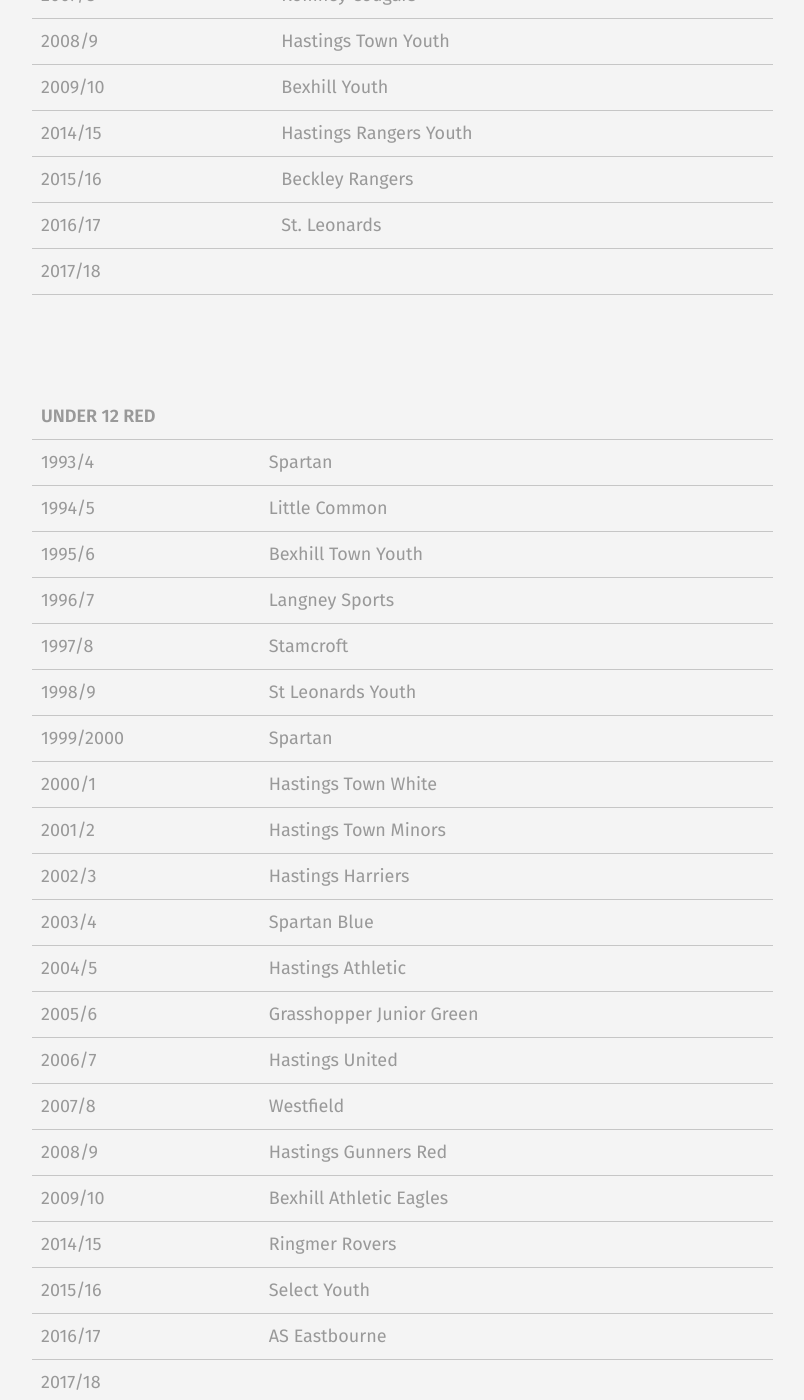
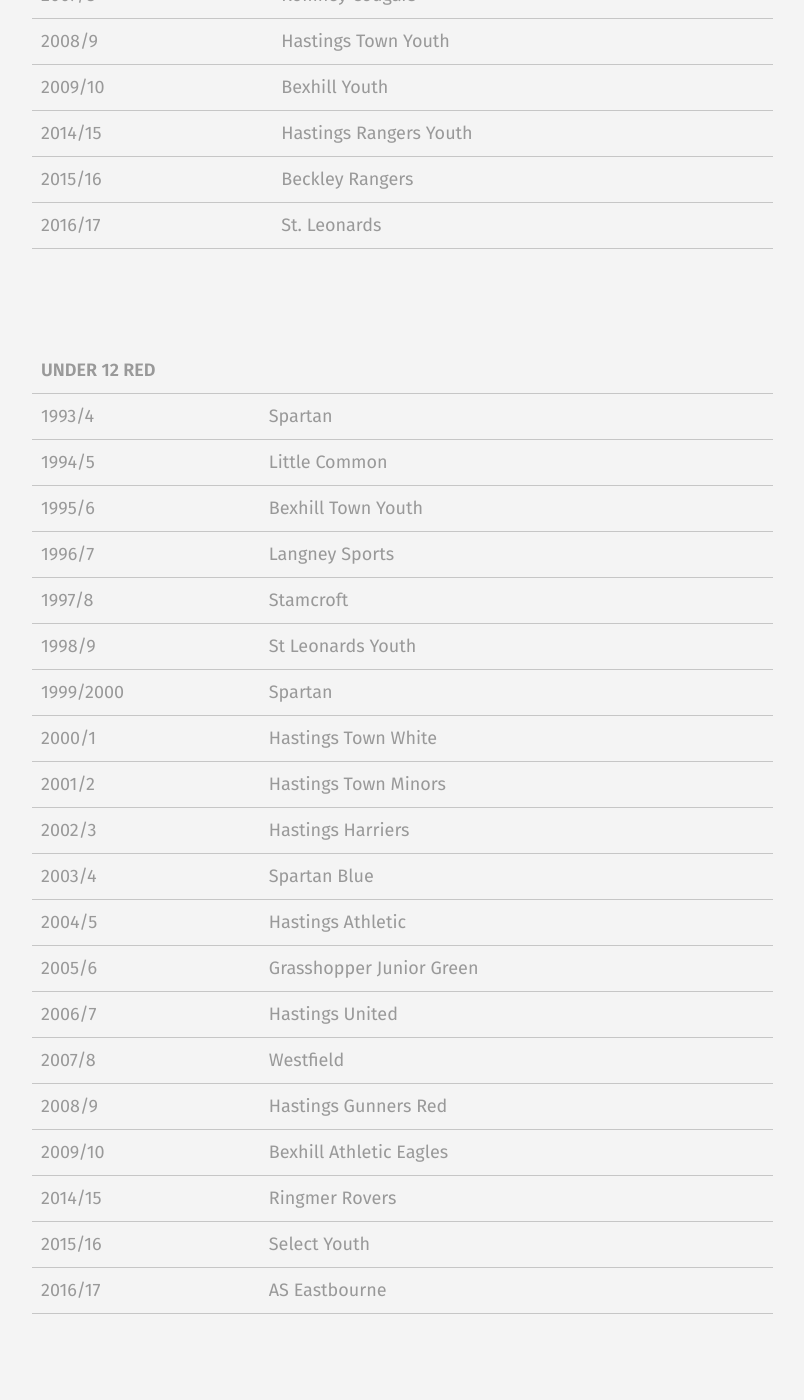
Before and after one commit to rotherleague/Rother, a Jekyll site: the page built from winners.md, in a window 1280 px wide and 1400 px high, scrolled down 6854 px. Shown: the whole window, without its empty margins (56-860 px from the left). Built offline with Jekyll 4.4.1, drawn with Linux system fonts in a browser that asks for light colours; comment, search, counter and statistics services are not loaded; a style sheet for code colours, icons or effects is not loaded.

Commit message:
Update league.html

```diff
--- a/_includes/winners/league.html
+++ b/_includes/winners/league.html
@@ -500,10 +500,7 @@
     <td>2016/17 </td>
     <td>St. Leonards  </td>
   </tr>
-  <tr>
-    <td>2017/18 </td>
-    <td></td>
-  </tr>
+
 </table>
 
 <table border="0" class="table table-striped" width="100%">
@@ -590,10 +587,7 @@
     <td>2016/17 </td>
     <td>AS Eastbourne  </td>
   </tr>
-  <tr>
-    <td>2017/18 </td>
-    <td> </td>
-  </tr>
+
 
 
 </table>
```
